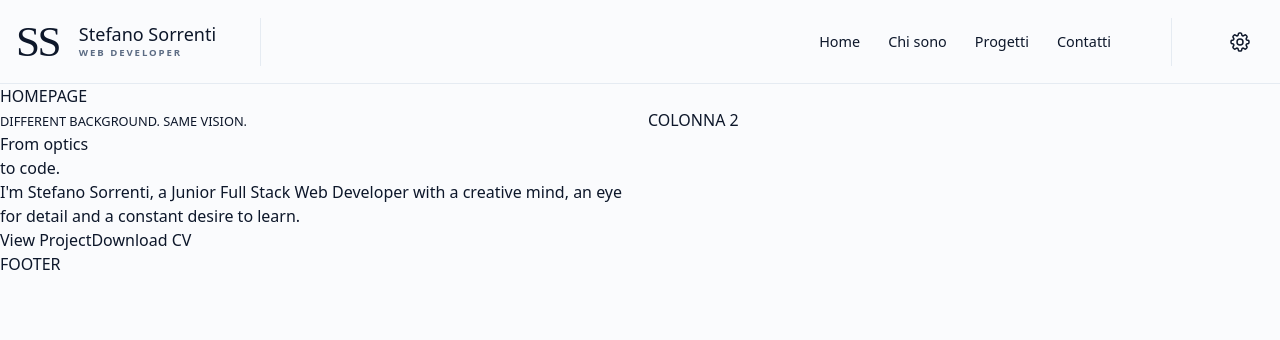
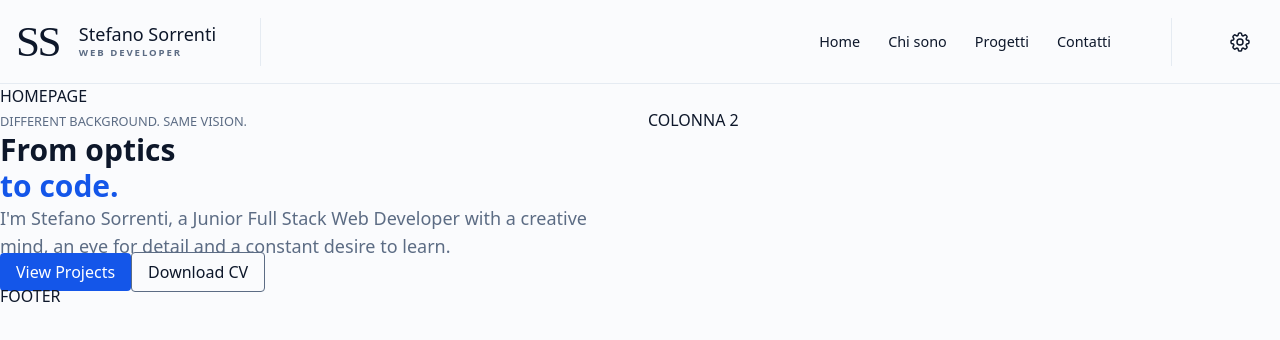
Before and after one commit to stefanosorrenti/portfolio, a React app: page / in a window 1280 px wide. Shown: the top 340 px of the page. Built offline with nearby package versions, Linux system fonts and the light colour scheme; the HTML template or start-up script is replaced by a standard one; a web font is replaced by a local one.

Commit message:
Add the CSS to the description column in the Hero section.

```diff
--- a/src/sections/AppHeroSection.jsx
+++ b/src/sections/AppHeroSection.jsx
@@ -16,9 +16,10 @@ export default function AppHeroSection() {
                 {/* Title and description */}
 
                 <div>
-                    <small>DIFFERENT BACKGROUND. SAME VISION.</small>
-                    <h1>From optics<br />to code.</h1>
-                    <p>I'm Stefano Sorrenti, a Junior Full Stack Web Developer with a creative
+                    <small className="text-muted">DIFFERENT BACKGROUND. SAME VISION.</small>
+                    <h1 className="text-3xl font-bold ">From optics<br /><span className="text-brand">to code.</span></h1>
+                    <p className="text-lg text-muted">
+                        I'm Stefano Sorrenti, a Junior Full Stack Web Developer with a creative
                         mind, an eye for detail and a constant desire to learn.
                     </p>
                 </div>
@@ -27,8 +28,8 @@ export default function AppHeroSection() {
                 {/* Links */}
 
                 <div>
-                    <Link>View Project</Link>
-                    <Link>Download CV</Link>
+                    <Link className="bg-brand text-white px-4 py-2 rounded">View Projects</Link>
+                    <Link className="border border-muted px-4 py-2 rounded">Download CV</Link>
                 </div>
 
 
```
